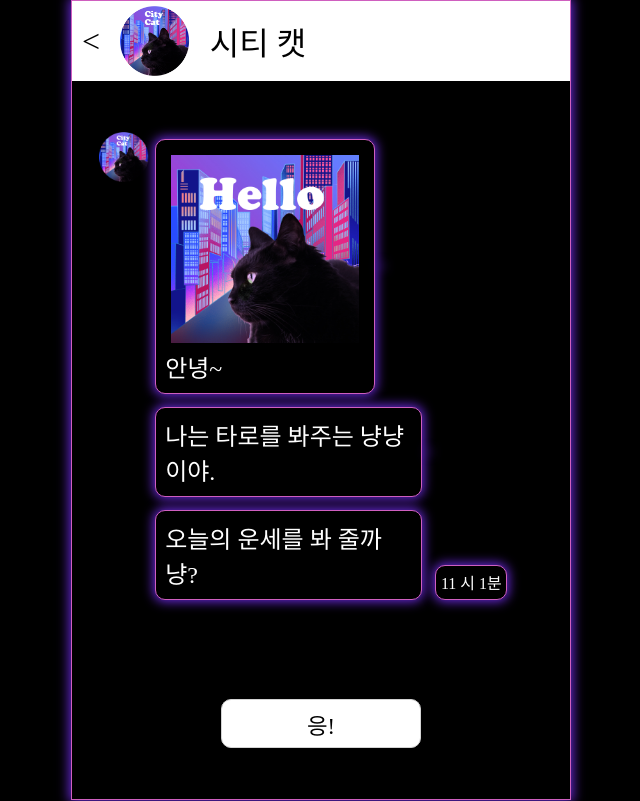
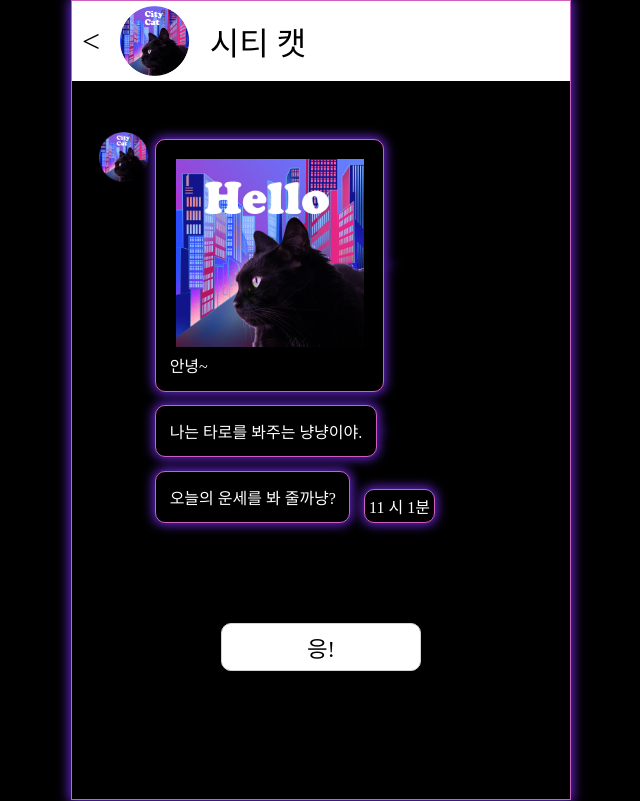
Before and after one commit to expectta/cityCatTarot, a React (Create React App) app: page /tarotChat in a window 1280 px wide. Shown: the whole page, without its empty margins (319-959 px from the left). Built offline with nearby package versions, Linux system fonts and the light colour scheme.

Commit message:
[CLIENT] FIX : fix data type
fix data type

```diff
--- a/src/components/Delayed.tsx
+++ b/src/components/Delayed.tsx
@@ -5,10 +5,10 @@ interface Props {
   wait?: boolean;
   timer: number;
   content: string;
-  avatar: any;
-  createdAt: any;
+  avatar: string;
+  createdAt: string;
   botName: boolean;
-  image: any;
+  image: string;
   type: string;
   setChatData: any;
   handleVisiableButton: any;
@@ -34,7 +34,7 @@ const Delayed = ({
 
   const history = useHistory();
   useEffect(() => {
-    setInterval(() => {
+    setTimeout(() => {
       setShow(true);
     }, timer);
     return () => {
@@ -49,7 +49,7 @@ const Delayed = ({
     <>
       {type === "user" ? (
         <>
-          <Container type={type === "user"}>
+          <Container type={type === "user" && "true"}>
             <CreatedAt isExist={createdAt}>{createdAt}</CreatedAt>
             <ListContent>{content}</ListContent>
           </Container>
@@ -140,9 +140,9 @@ const ListContent = styled.span`
   max-width: 60%;
   background: black;
   margin: 1.5%;
-  font-size: 1.5rem;
+  font-size: 1rem;
   border-radius: 10px;
-  padding: 2%;
+  padding: 3%;
   color: white;
   border: 1px solid #cf5fbf;
   box-shadow: 0px 0px 11px 2px #6727d7fc;
```
